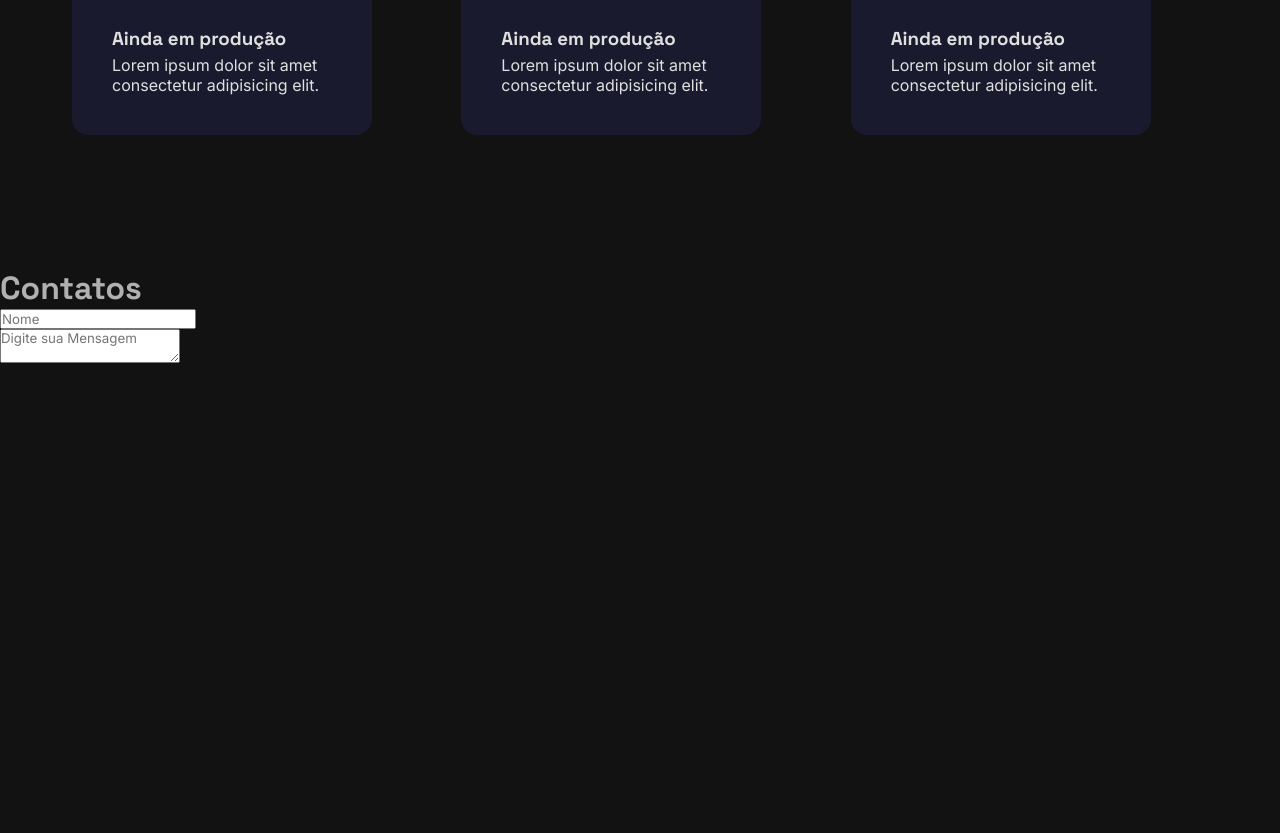
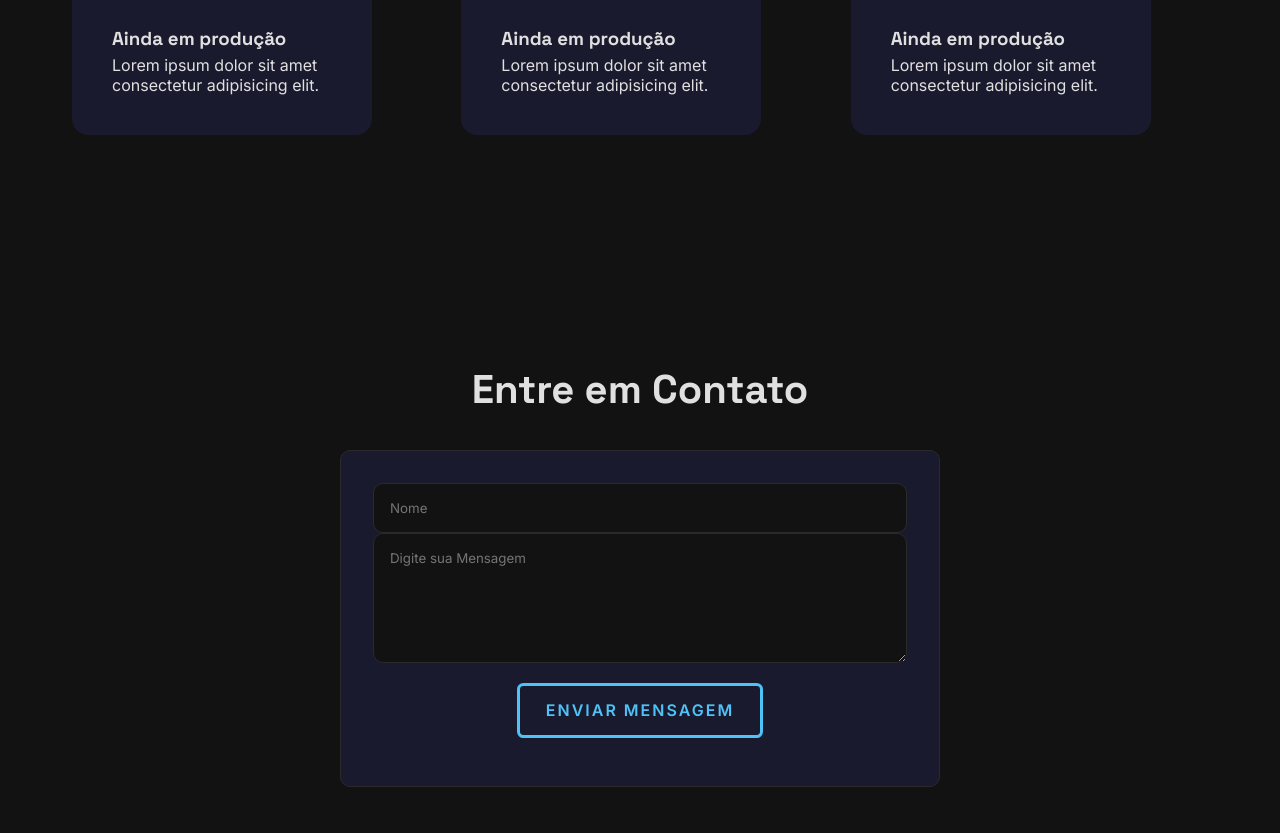
Before and after one commit to Rsenju/projeto_portifolio, a plain HTML site: page index.html in a window 1280 px wide. Shown: the part 1645-2478 px from the top of the page. Before the commit the page ends 2012 px from the top, so only its background shows below. Drawn offline with Linux system fonts and the light colour scheme.

Commit message:
Imput do buttom feito, JS feito

```diff
--- a/index.html
+++ b/index.html
@@ -7,7 +7,9 @@
     <link href="https://fonts.googleapis.com/css2?family=Inter:wght@400;600&family=Space+Grotesk:wght@500;700&display=swap" rel="stylesheet">
     <title>Rebeca Machado | Portifólio</title>
 </head>
+
 <body>
+    <div class="particulas"></div>
     <nav class="navegacao">
         <ul class="menu">
             <li>
@@ -76,15 +78,61 @@
     </section>
 
     <section id="contatos" class="contatos">
-        <h2 class="contatos-titulo">Contatos</h2>
-        <form action="" class="formulario-contato" id="formulario">
+        <h2 class="contatos-titulo">Entre em Contato</h2>
+        <form action="" class="formulario-contato" id="formulario" onsubmit="enviarWhats(event)">
             <div class="nome-form">
-                <input placeholder="Nome"  class="campo-form">
+                <input placeholder="Nome"  class="campo-form" id="nome">
             </div>
             <div class="grupo-form">
-                <textarea class="tex-form" placeholder="Digite sua Mensagem"></textarea>
+                <textarea class="campo-form" placeholder="Digite sua Mensagem" rows="6" id="mensagem"></textarea>
             </div>
+
+            <button type="submit" class="c-button c-button--gooey">
+            Enviar Mensagem
+            <div class="c-button__blobs">
+                <div></div>
+                <div></div>
+                <div></div>
+            </div>
+            </button>
+
+            <svg xmlns="http://www.w3.org/2000/svg" version="1.1" style="display: block; height: 0; width: 0;">
+            <defs>
+                <filter id="goo">
+                <feGaussianBlur in="SourceGraphic" stdDeviation="10" result="blur"></feGaussianBlur>
+                <feColorMatrix in="blur" mode="matrix"
+                    values="1 0 0 0 0
+                            0 1 0 0 0
+                            0 0 1 0 0
+                            0 0 0 18 -7" result="goo"></feColorMatrix>
+                <feBlend in="SourceGraphic" in2="goo"></feBlend>
+                </filter>
+            </defs>
+            </svg>
         </form>
     </section>
+
+    <script>
+        function enviarWhats(event) {
+            event.preventDefault();
+
+        const nome = document.getElementById('nome').value.trim();
+        const mensagem = document.getElementById('mensagem').value.trim();
+        const telefone = '5571994043159'
+
+        if (!nome || !mensagem) {
+            alert('Por favor, preencha todos os campos.')
+            return;
+        }
+
+        const texto =  `Olá! Me chamo ${nome}, ${mensagem}`
+        const msgFormatada = encodeURIComponent(texto)
+
+        const url = `https://api.whatsapp.com/send?phone=${telefone}&text=${msgFormatada}`
+
+        window.open(url, '_blank');
+    }
+    </script>
+
 </body>
 </html>
--- a/styles.css
+++ b/styles.css
@@ -93,6 +93,7 @@ a:hover {
     box-shadow: 0 0 20px rgba(79, 195, 247, 0.8);
     margin: 100px auto 0 auto;
     display: block;
+    animation : flutuar 5s ease-in-out infinite;
 }
 
 h1{
@@ -210,3 +211,138 @@ h2 {
 .caixa-textos-projetos {
     padding: 1.5rem;
 }
+
+.contatos{
+    padding: 6rem 2rem;
+}
+
+.contatos-titulo {
+    text-align: center;
+    font-size: 2.5rem;
+    margin-bottom: 35px;
+    color: var(--text-primary);
+}
+
+.formulario-contato {
+    max-width: 600px;
+    margin: 0 auto;
+    background-color: var(--alt-bg);
+    backdrop-filter: blur(5px);
+    padding: 2rem;
+    border: 1px solid var(--border-color);
+    border-radius: 10px;
+}
+
+.grupo-form {
+    margin-bottom: 5px;
+}
+
+.campo-form {
+    width: 100%;
+    padding: 1rem;
+    border: 1px solid var(--border-color);
+    border-radius: 10px;
+    background-color: var(--bg-color);
+    outline: none;
+    color: var(--text-secondary);
+}
+
+.campo-form:focus {
+    border-color: var(--accent-color);
+    box-shadow: 0 0 10px rgba(79, 195, 247, 0.5);
+}
+
+/* From Uiverse.io by cssbuttons-io */
+.c-button {
+  color: #ffffff;
+  font-weight: 700;
+  font-size: 16px;
+  text-decoration: none;
+  padding: 0.9em 1.6em;
+  cursor: pointer;
+  display: block;
+  margin: 1rem auto;
+  position: relative;
+  z-index: 1;
+  background: transparent;
+  text-align: center;
+}
+
+.c-button--gooey {
+  color: #4fc3f7;
+  text-transform: uppercase;
+  letter-spacing: 2px;
+  border: 3px solid #4fc3f7;
+  border-radius: 0.4em;
+  position: relative;
+  transition: all 900ms ease;
+}
+
+.c-button--gooey .c-button__blobs {
+  height: 100%;
+  filter: url(#goo);
+  overflow: hidden;
+  position: absolute;
+  top: 0;
+  left: 0;
+  bottom: -3px;
+  right: -1px;
+  z-index: -1;
+}
+
+.c-button--gooey .c-button__blobs div {
+  background-color: #1479ea;
+  width: 34%;
+  height: 100%;
+  border-radius: 100%;
+  position: absolute;
+  transform: scale(1.4) translateY(125%) translateZ(0);
+  transition: all 700ms ease;
+}
+
+.c-button--gooey .c-button__blobs div:nth-child(1) {
+  left: -5%;
+}
+
+.c-button--gooey .c-button__blobs div:nth-child(2) {
+  left: 30%;
+  transition-delay: 60ms;
+}
+
+.c-button--gooey .c-button__blobs div:nth-child(3) {
+  left: 66%;
+  transition-delay: 25ms;
+}
+
+.c-button--gooey:hover {
+  color: #ffffff;
+  background-color: #1479ea;
+  border-color: #1479ea;
+}
+
+.c-button--gooey:hover .c-button__blobs div {
+  transform: scale(1.4) translateY(0) translateZ(0);
+}
+
+.particulas {
+  position: fixed;
+  top: 0;
+  left: 0;
+  width: 100%;
+  height: 100%;
+  z-index: -1;
+  pointer-events: none;
+  background:
+    radial-gradient(circle at 10% 20%, var(--accent-color) 0%, transparent 20%),
+    radial-gradient(circle at 90% 80%, var(--hover-color) 0%, transparent 20%),
+    var(--border-color);
+}
+
+@keyframes flutuar {
+    0%, 100% {
+      transform: translateY(0);
+    }
+    50% {
+      transform: translateY(-20px);
+    }
+}
```
